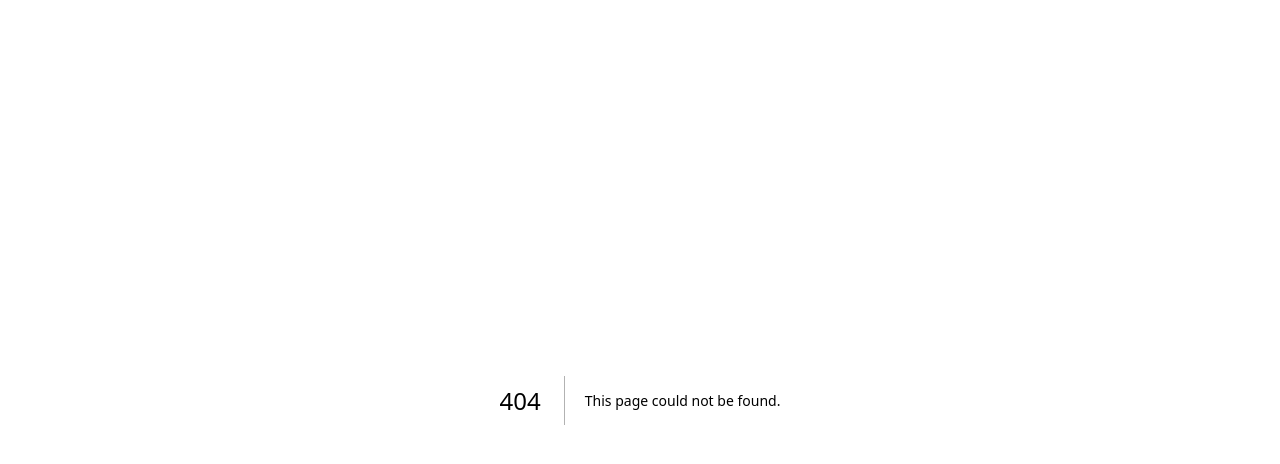
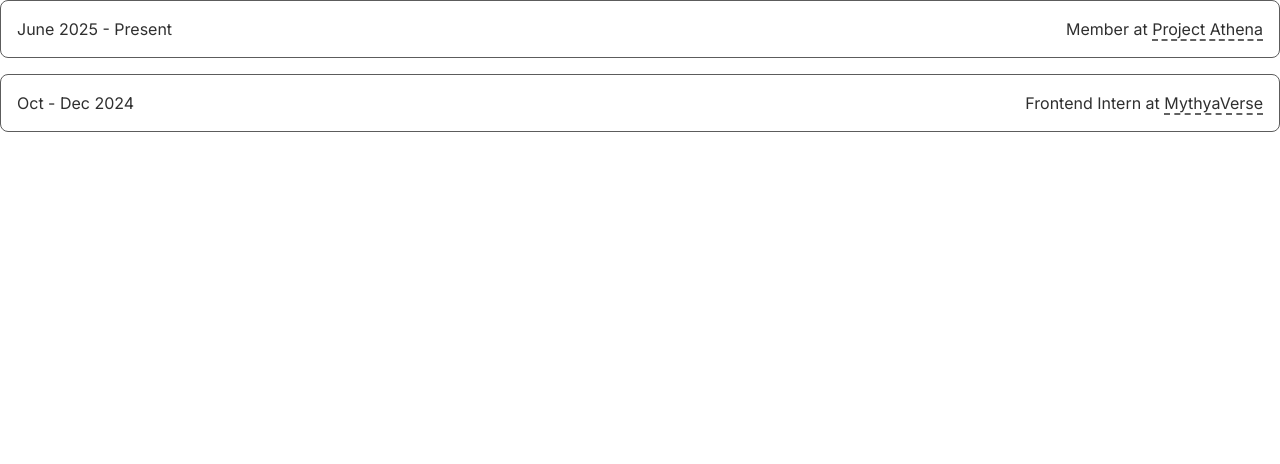
Before and after one commit to Anirudhakashid/v2Portfolio, a Next.js app: page /experiences in a window 1280 px wide. Before the commit this address had no page. Shown: the top 464 px of the page. Built offline with nearby package versions, Linux system fonts and the light colour scheme; a web font is replaced by a local one.

Commit message:
add routing pages

```diff
--- /dev/null
+++ b/src/app/(routes)/blogs/page.tsx
@@ -0,0 +1,61 @@
+"use client";
+import { motion } from "framer-motion";
+
+const blogs = [
+  {
+    title: "✂️ bitSnip — Simplify, Share & Track URLs in Seconds",
+  },
+];
+
+const AnimatedDots = () => {
+  return (
+    <span className="inline-flex">
+      <motion.span
+        animate={{ opacity: [0, 1, 0] }}
+        transition={{ duration: 1.5, repeat: Infinity, delay: 0 }}
+      >
+        .
+      </motion.span>
+      <motion.span
+        animate={{ opacity: [0, 1, 0] }}
+        transition={{ duration: 1.5, repeat: Infinity, delay: 0.2 }}
+      >
+        .
+      </motion.span>
+      <motion.span
+        animate={{ opacity: [0, 1, 0] }}
+        transition={{ duration: 1.5, repeat: Infinity, delay: 0.4 }}
+      >
+        .
+      </motion.span>
+    </span>
+  );
+};
+
+export default function BlogPage() {
+  return (
+    <motion.div className="relative flex flex-col gap-4">
+      {blogs.map((blog, index) => (
+        <motion.div
+          key={index}
+          className="relative z-10 -mx-1 flex cursor-pointer flex-col gap-1 rounded-lg border border-secondary-foreground bg-secondary p-4 text-secondary-foreground hover:bg-secondary/80 hover:shadow-lg"
+          whileHover={{ scale: 1.02 }}
+          whileTap={{ scale: 0.98 }}
+          initial={{ opacity: 0, y: 10 }}
+          animate={{ opacity: 1, y: 0 }}
+          exit={{ opacity: 0, y: -10 }}
+          transition={{ duration: 0.3 }}
+        >
+          <h1 className="relative z-10 text-sm font-sm">
+            {blog.title || (
+              <>
+                Coming soon
+                <AnimatedDots />
+              </>
+            )}
+          </h1>
+        </motion.div>
+      ))}
+    </motion.div>
+  );
+}
--- /dev/null
+++ b/src/app/(routes)/experiences/page.tsx
@@ -0,0 +1,72 @@
+"use client";
+import { motion } from "framer-motion";
+
+const experiences = [
+  //   {
+  //     id: "1",
+  //     title: "Project Engineer at Wipro",
+  //     href: "https://www.wipro.com/",
+  //     date: "July 2025 - Present",
+  //   },
+  {
+    id: "2",
+    title: "project athena",
+    href: "https://x.com/AthenaF0SS",
+    date: "June 2025 - Present",
+  },
+  {
+    id: "3",
+    title: "Frontend Intern at mythyaverse",
+    href: "https://mythyaverse.com/",
+    date: "Oct - Dec 2024",
+  },
+];
+
+export default function Experience() {
+  return (
+    <section className="relative flex flex-col gap-4">
+      <div className="space-y-4">
+        {experiences.map((experience, index) => (
+          <motion.a
+            key={experience.id}
+            href={experience.href}
+            target="_blank"
+            rel="noreferrer"
+            className="relative z-10 flex cursor-pointer flex-col gap-10 rounded-lg border border-secondary-foreground bg-secondary p-4 hover:shadow-lg"
+            whileHover={{ scale: 1.02 }}
+            whileTap={{ scale: 0.98 }}
+            initial={{ opacity: 0, y: 10 }}
+            animate={{ opacity: 1, y: 0 }}
+            exit={{ opacity: 0, y: -10 }}
+            transition={{
+              duration: 0.3,
+            }}
+          >
+            <div className="flex items-center justify-between">
+              <span className="text-xs md:text-base">{experience.date}</span>
+              <h3 className="text-xs md:text-base">
+                {experience.id === "3" ? (
+                  <>
+                    Frontend Intern at{" "}
+                    <span className="underline decoration-dashed underline-offset-[5px]">
+                      MythyaVerse
+                    </span>
+                  </>
+                ) : experience.id === "2" ? (
+                  <>
+                    Member at{" "}
+                    <span className="underline decoration-dashed underline-offset-[5px]">
+                      Project Athena
+                    </span>
+                  </>
+                ) : (
+                  experience.title
+                )}
+              </h3>
+            </div>
+          </motion.a>
+        ))}
+      </div>
+    </section>
+  );
+}
--- /dev/null
+++ b/src/app/(routes)/projects/page.tsx
@@ -0,0 +1,61 @@
+"use client";
+
+import { motion } from "framer-motion";
+
+const projects = [
+  {
+    id: "freehandX",
+    title: "freehandX",
+    description:
+      "a real-time collaborative whiteboard app for brainstorming and ideation.",
+    href: "https://freehandx.gauravsingh.co.in/",
+  },
+  {
+    id: "domcraft",
+    title: "domcraft",
+    description:
+      "a chrome extension that lets you modify website using natural language.",
+    href: "https://drive.google.com/file/d/1OMP5khnNDDO1lxSSXiGf7Oih-UyNP1FV/view?usp=drive_link",
+  },
+  {
+    id: "qrtool",
+    title: "qr-tool",
+    description: "a tool for generating qr.",
+    href: "https://tool.qr.gauravsingh.co.in/",
+  },
+  {
+    id: "pdf",
+    title: "chat-with-pdf",
+    description: "a web app that allows you to chat with your PDF documents.",
+    href: "https://chat-with-pdf-zeta-six.vercel.app/",
+  },
+];
+
+export default function Projects() {
+  return (
+    <motion.div className="relative flex flex-col gap-4">
+      {projects.map((project) => (
+        <motion.a
+          key={project.id}
+          href={project.href}
+          target="_blank"
+          className="relative z-10 -mx-1 flex cursor-pointer flex-col gap-1 rounded-lg border border-secondary-foreground bg-secondary p-4  hover:bg-secondary/80 hover:shadow-lg"
+          whileHover={{ scale: 1.02 }}
+          whileTap={{ scale: 0.98 }}
+          initial={{ opacity: 0, y: 10 }}
+          animate={{ opacity: 1, y: 0 }}
+          exit={{ opacity: 0, y: -10 }}
+          transition={{ duration: 0.3 }}
+          rel="noreferrer"
+        >
+          <h1 className="relative z-10 text-sm font-medium md:text-base">
+            {project.title}
+          </h1>
+          <p className="text-sm text-secondary-foreground relative z-10">
+            {project.description}
+          </p>
+        </motion.a>
+      ))}
+    </motion.div>
+  );
+}
```
